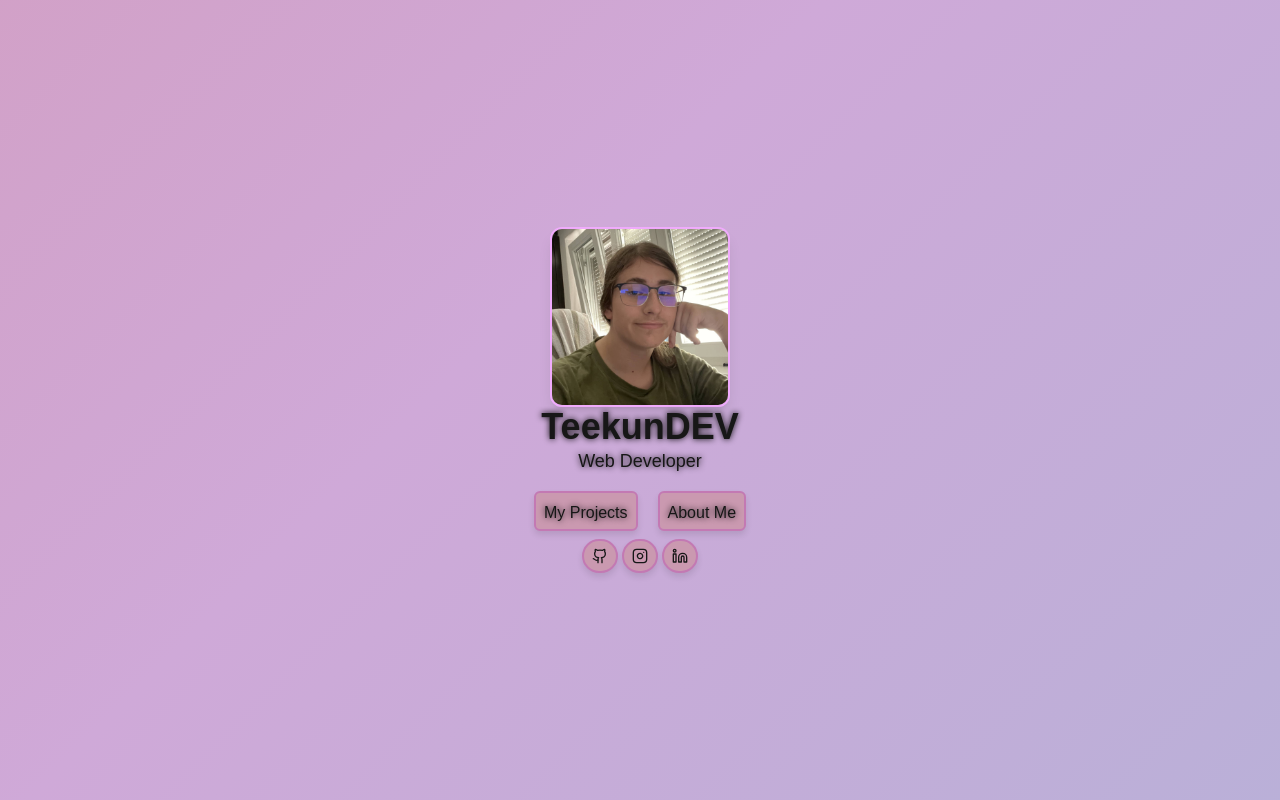
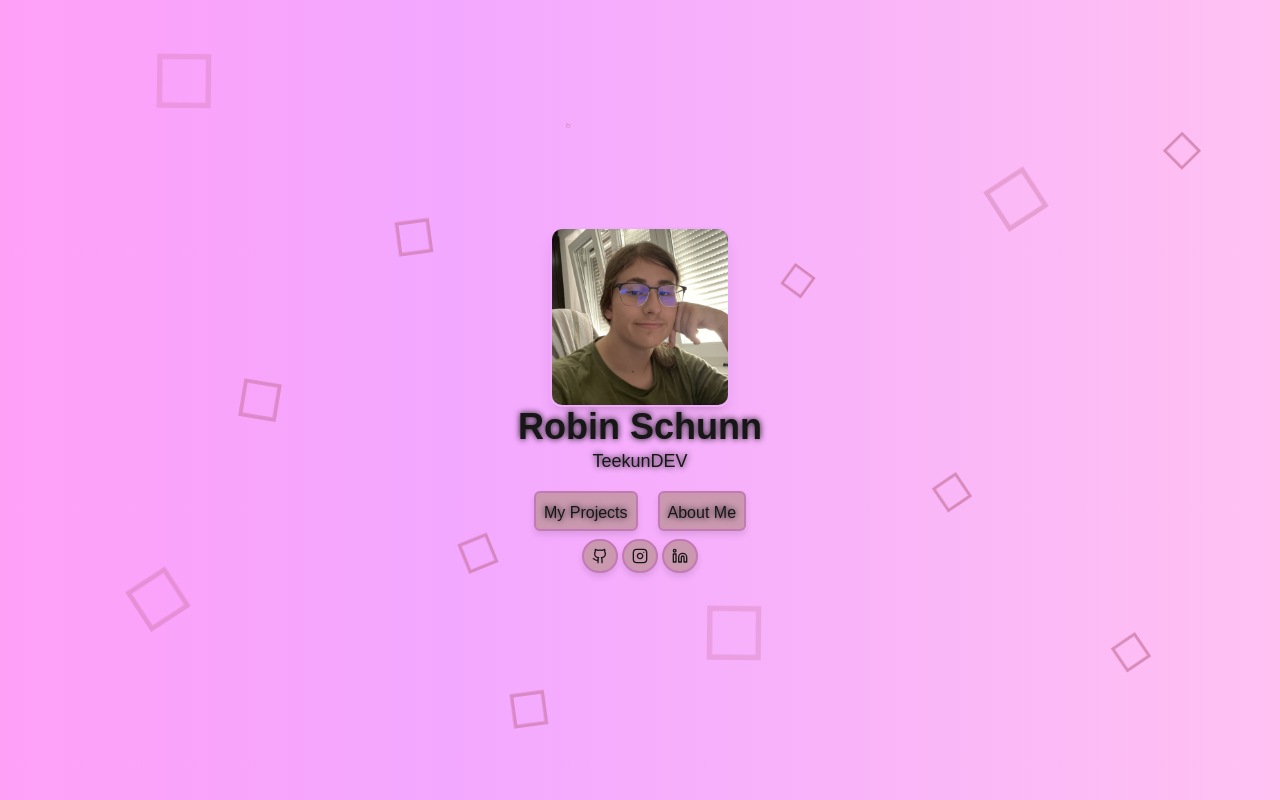
Before and after one commit to teekunDev/web-protfolio, a Next.js app: page / in a window 1280 px wide. Built offline with nearby package versions, Linux system fonts and the light colour scheme.

Commit message:
Added cool background animation, links to the social media handles

```diff
--- a/app/(Landingpage)/landingpage.module.css
+++ b/app/(Landingpage)/landingpage.module.css
@@ -1,32 +1,119 @@
-.gradient {
-    background: linear-gradient(-45deg,  #a0b8d8, #cfa9d8, #d88ea1, #bcefdf);
-    background-size: 400% 400%;
-    animation: gradient 10s ease infinite;
-    height: max-content;
+.wrapper{
+    position: absolute;
     width: 100%;
+    height: 100%;
+    overflow: clip;
+    background: linear-gradient(90deg, #ffa0f7 0%, #f3a8ff 35%, #ffc1f2 100%);
     z-index: -1;
-    position: absolute;
-
-}
-.children {
-    z-index: 1;
 }
 
-@keyframes gradient {
-    0% {
-        background-position: 0% 50%;
+.content{
+    position: absolute;
+    top: 50%;
+    left: 50%;
+    transform: translate(-50%, -50%);
+    z-index: 20;
+}
+
+.body{
+    margin: 0;
+    padding: 0;
+}
+
+.box div {
+    position: absolute;
+    width: 60px;
+    height: 60px;
+    background-color: transparent;
+    border: 6px solid #bf688f;
+}
+
+.box div:nth-child(1){
+    top: 12%;
+    left: 42%;
+    animation: animate 5s linear infinite;
+}
+
+.box div:nth-child(2){
+    top: 50%;
+    left: 18%;
+    animation: animate 10s linear infinite;
+}
+
+.box div:nth-child(3){
+    top: 68%;
+    left: 35%;
+    animation: animate 12s linear infinite;
+}
+
+.box div:nth-child(4){
+    top: 27%;
+    left: 77%;
+    animation: animate 8s linear infinite;
+}
+
+.box div:nth-child(5){
+    top: 33%;
+    left: 60%;
+    animation: animate 15s linear infinite;
+}
+
+.box div:nth-child(6){
+    top: 14%;
+    left: 12%;
+    animation: animate 7s linear infinite;
+}
+
+.box div:nth-child(7){
+    top: 77%;
+    left: 10%;
+    animation: animate 8s linear infinite;
+}
+
+.box div:nth-child(8){
+    top: 17%;
+    left: 90%;
+    animation: animate 14s linear infinite;
+}
+
+.box div:nth-child(9){
+    top: 80%;
+    left: 86%;
+    animation: animate 13s linear infinite;
+}
+
+.box div:nth-child(10){
+    top: 60%;
+    left: 72%;
+    animation: animate 13s linear infinite;
+}
+
+.box div:nth-child(11){
+    top: 83%;
+    left: 55%;
+    animation: animate 7s linear infinite;
+}
+
+.box div:nth-child(12){
+    top: 88%;
+    left: 39%;
+    animation: animate 11s linear infinite;
+}
+
+.box div:nth-child(13){
+    top: 29%;
+    left: 30%;
+    animation: animate 11s linear infinite;
+}
+
+@keyframes animate {
+    0%{
+        transform: scale(0) translateY(0) rotate(0);
+        opacity: 1;
     }
-    25% {
-        background-position: 50% 100%;
-    }
-    50% {
-        background-position: 100% 50%;
-    }
-    75% {
-        background-position: 50% 0%;
-    }
-    100% {
-        background-position: 0% 50%;
+    100%{
+        transform: scale(1.2) translateY(-90px) rotate(360deg);
+        opacity: 0;
     }
 }
 
@@ -40,7 +127,6 @@
     transition: all 0.1s ease-in-out; /* duration-100 */
     height: 2.5rem; /* fixed height */
     position: relative;
-    z-index: 10;
     justify-items: center;
 }
 
@@ -49,7 +135,6 @@
     box-shadow: 0 8px 15px rgba(0, 0, 0, 0.2); /* hover:shadow-xl */
     font-size: 1.125rem; /* hover:text-lg */
     height: 3.125rem;
-    z-index: 20;
     transition-duration: 200ms;
 }
 
@@ -70,6 +155,5 @@
     justify-items: center;
     justify-self: center;
     position: relative;
-    z-index: 10;
     flex: content;
 }
--- a/app/(Landingpage)/page.tsx
+++ b/app/(Landingpage)/page.tsx
@@ -3,16 +3,17 @@ import Image from "next/image";
 import css from "./landingpage.module.css";
 import {GithubIcon, InstagramIcon, LinkedinIcon} from "lucide-react";
 import SocialMediaHandle from "@/components/SocialMediaHandle/SocialMediaHandle";
+import Link from "next/link"
 
 
 
 export default function Home() {
 
   return (
-        <div>
-            <div className="flex justify-center items-center h-screen">
-                <div className={"fixed"}>
-                    <div className="flex flex-col items-center -z-10">
+        <div className={css.body}>
+            <div className={css.wrapper}>
+                <div className={css.content}>
+                    <div className="flex flex-col items-center mb-4">
                         <Image
                             src="/me.jpg"
                             alt="TeekunDEV"
@@ -20,11 +21,11 @@ export default function Home() {
                             height={180}
                             className={"rounded-xl border-2 border-fuchsia-300 shadow-lg"}
                         />
-                        <h1 className={`font-bold text-4xl ${css.textShadow}`}>TeekunDEV</h1>
-                        <p className={`text-lg ${css.textShadow}`}>Web Developer</p>
+                        <h1 className={`font-bold text-4xl ${css.textShadow}`}>Robin Schunn</h1>
+                        <p className={`text-lg ${css.textShadow}`}>TeekunDEV</p>
                     </div>
                     <div className={"flex flex-col content-center gap-2 items-center"}>
-                        <div className="flex flex-row space-x-4 mt-4 gap-1 items-center content-center">
+                        <div className="flex flex-row space-x-4 gap-1 items-center content-center">
                             <button className={css.button}>
                                 <p className={css.textShadow}>My Projects</p>
                             </button>
@@ -33,11 +34,26 @@ export default function Home() {
                             </button>
                         </div>
                         <div className={"flex flex-row w-auto justify-center gap-1"}>
-                            <SocialMediaHandle icon={GithubIcon} handleText={"@TeekunDEV"} />
-                            <SocialMediaHandle icon={InstagramIcon} handleText={"@kekkun_666"} />
-                            <SocialMediaHandle icon={LinkedinIcon} handleText={"@idk"} noText={true} />
+                            <SocialMediaHandle icon={GithubIcon} handleText={"@TeekunDEV"} href={"https://github.com/teekunDev"}/>
+                            <SocialMediaHandle icon={InstagramIcon} handleText={"@kekkun_666"} href={"https://www.instagram.com/kekkun_666/"}/>
+                            <SocialMediaHandle icon={LinkedinIcon} handleText={"@idk"} noText={true} href={"https://www.linkedin.com/in/robin-schunn-a76b342a9/"}/>
                         </div>
                     </div>
+                </div>
+                <div className={css.box}>
+                    <div></div>
+                    <div></div>
+                    <div></div>
+                    <div></div>
+                    <div></div>
+                    <div></div>
+                    <div></div>
+                    <div></div>
+                    <div></div>
+                    <div></div>
+                    <div></div>
+                    <div></div>
+                    <div></div>
                 </div>
             </div>
         </div>
--- a/components/SocialMediaHandle/SocialMediaHandle.tsx
+++ b/components/SocialMediaHandle/SocialMediaHandle.tsx
@@ -6,11 +6,12 @@ import styles from "./styles.module.css";
 
 interface SocialMediaHandleProps {
     icon: JSXElementConstructor<any>,
-    handleText: string
-    noText?: boolean
+    handleText: string,
+    noText?: boolean,
+    href?: string
 }
 
-const SocialMediaHandle:FC<SocialMediaHandleProps> = ({icon: Icon, handleText, noText}) => {
+const SocialMediaHandle:FC<SocialMediaHandleProps> = ({icon: Icon, handleText, noText, href}) => {
     const [handleVisible, setHandleVisible] = useState(false);
     const showText = !noText
 
@@ -25,12 +26,14 @@ const SocialMediaHandle:FC<SocialMediaHandleProps> = ({icon: Icon, handleText, n
 
     return (
         <>
+            <a href={href} rel={"noopener noreferrer"} target={"_blank"}>
                 <button className={styles.button}  onMouseEnter={() => handleMouseEnter()} onMouseLeave={() => handleMouseLeave()}>
                     <Icon size={16} />
                     {(showText && handleVisible) &&
                         <p>{handleText}</p>
                     }
                 </button>
+            </a>
         </>
     )
 }
```
Also changed, not shown: 1 other file (tests, documents, lock files or other folders). Lines whose indentation alone changed are shown as unchanged.
